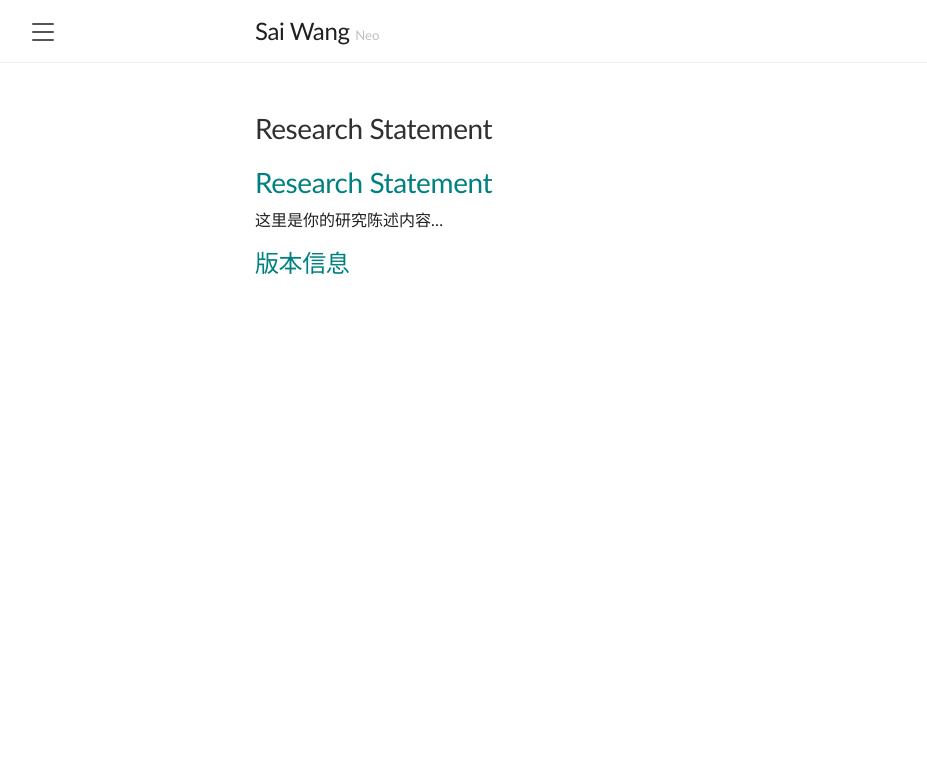
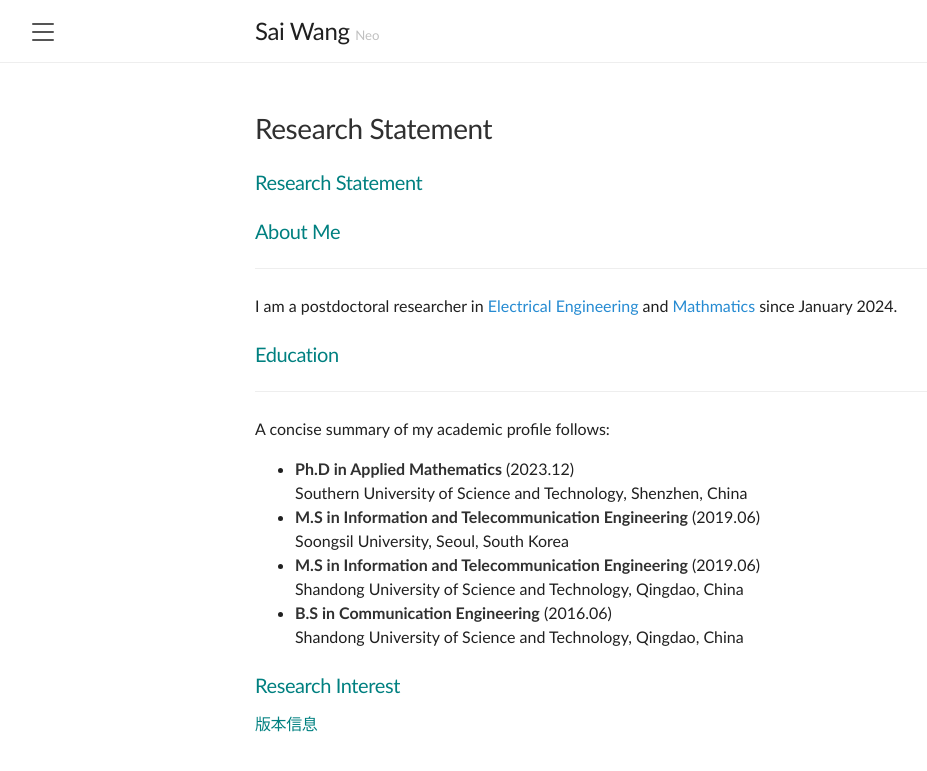
Before and after one commit to Alxendweb/alxendweb.github.io, a Jekyll site: the page built from assets/research-statement.md, in a window 1280 px wide. Shown: the top 771 px of the page, without its empty margins (1-928 px from the left). Built offline with Jekyll 4.4.1, drawn with Linux system fonts in a browser that asks for light colours.

Commit message:
Update research-statement.md

```diff
--- a/assets/research-statement.md
+++ b/assets/research-statement.md
@@ -2,9 +2,22 @@
 layout: page
 title: Research Statement
 ---
+### Research Statement
+### About Me
+---
+I am a postdoctoral researcher in [Electrical Engineering](https://eee.sustech.edu.cn) and [Mathmatics](https://math.sustech.edu.cn) since January 2024.
+### Education
+---
+A concise summary of my academic profile follows:
+* **Ph.D in Applied Mathematics** (2023.12)<br>
+  Southern University of Science and Technology, Shenzhen, China
+* **M.S  in Information and Telecommunication Engineering** (2019.06)<br>
+  Soongsil University, Seoul, South Korea
+* **M.S in Information and Telecommunication Engineering** (2019.06)<br>
+  Shandong University of Science and Technology, Qingdao, China
+* **B.S in Communication Engineering** (2016.06)<br>
+  Shandong University of Science and Technology, Qingdao, China
 
-# Research Statement
+### Research Interest
 
-这里是你的研究陈述内容...
-
-## 版本信息
+#### 版本信息
```
